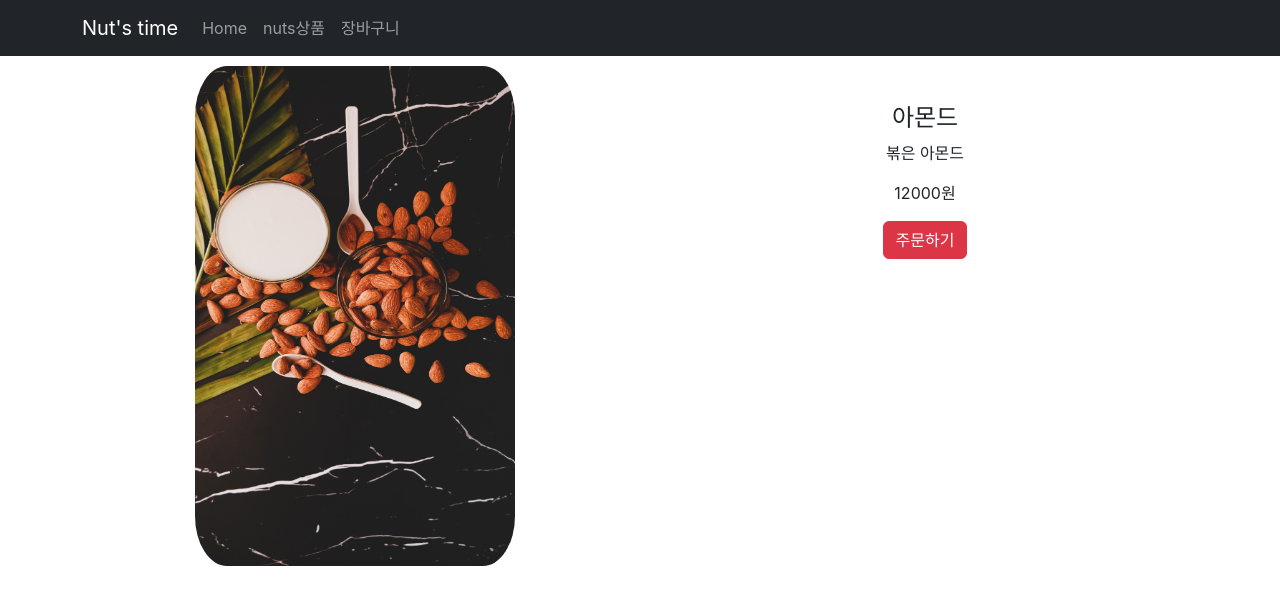
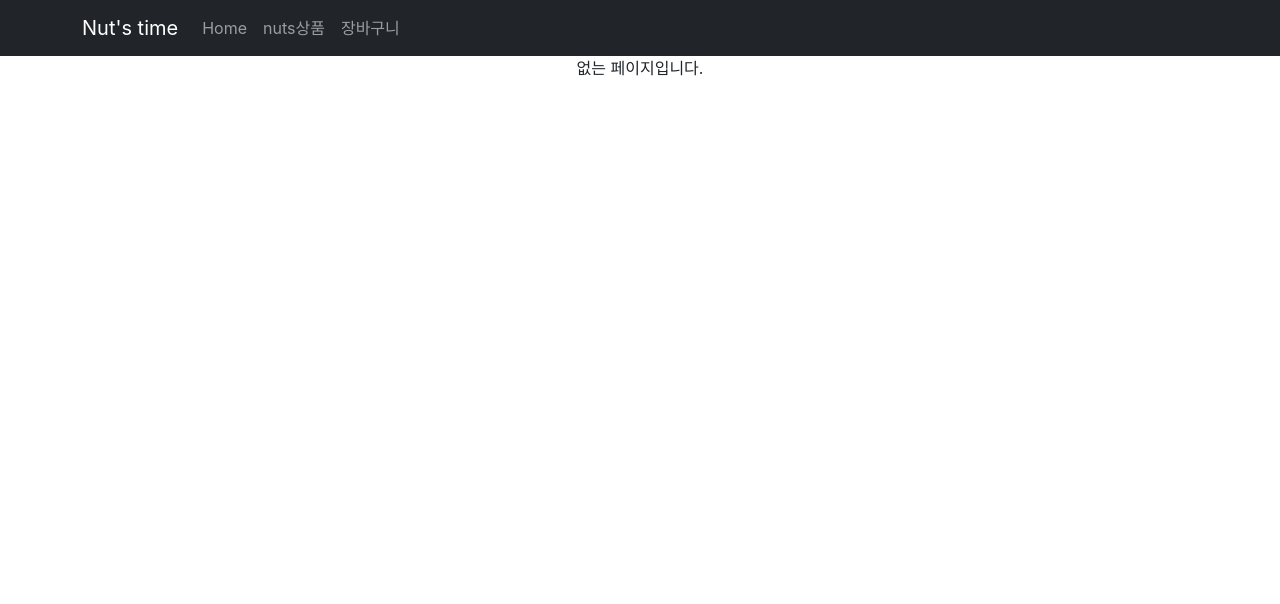
Before and after one commit to sunny8bee/shop, a React (Create React App) app: page /detail in a window 1280 px wide. Shown: the top 604 px of the page. Built offline with nearby package versions, Linux system fonts and the light colour scheme.

Commit message:
Add Prams

```diff
--- a/src/App.js
+++ b/src/App.js
@@ -62,13 +62,6 @@ function App() {
               ></div>
               <div className="container">
                 <div className="row">
-                  {/* Card 컴포넌트 활용법 */}
-                  {/*
-              <Card nuts={nuts[0]} i={1} />
-              <Card nuts={nuts[1]} i={2} />
-              <Card nuts={nuts[2]} i={3} />
-               */}
-
                   {/* map 반복문쓰기 */}
                   {nuts.map((a, i) => {
                     return <Card nuts={nuts[i]} i={i}></Card>;
@@ -81,8 +74,10 @@ function App() {
 
         <Route
           //✅상세페이지 = 상품페이지
-          path="/detail"
-          element={<Detail />}
+          //파라미터
+          path="/detail/:id"
+          element={<Detail nuts={nuts} />} //data 불러오기위해서 nuts={nuts}
+          //Detail.js 로 이동해서 props 적용
         />
 
         <Route
--- a/src/pages/Detail.js
+++ b/src/pages/Detail.js
@@ -1,17 +1,34 @@
-import nuts1 from "/Users/sungyumi/Desktop/리액트배우는중/shop/src/img/nuts1.jpg";
-function Detail() {
+// import nutsImg from "/Users/sungyumi/Desktop/리액트배우는중/shop/src/img/nuts";
+import React from "react";
+import { useParams } from "react-router-dom";
+
+function Detail(props) {
+  let { id } = useParams();
+  let findProduct = props.nuts.find(function (x) {
+    return x.id == id;
+  });
+
   return (
     <div className="container">
       <div className="row">
         <div className="col-md-6">
           {/* <img src={require("./img/nuts1")} alt="nuts1" width="100%" /> */}
           {/* <link rel="img" href={img1} /> */}
-          <img src={nuts1} />
+          {/* <img src={nuts1} /> */}
+          {/* <img src={nutsImg + nuts(id + 1) + ".jpg"} width="100%" /> */}
+          <img
+            className="img"
+            src={require("/Users/sungyumi/Desktop/리액트배우는중/shop/src/img/nuts" +
+              (Number(findProduct.id) + 1) +
+              ".jpg")}
+          />
         </div>
-        <div className="col-md-6">
-          <h4 className="pt-5">아몬드</h4>
-          <p>볶은 아몬드</p>
-          <p>12000원</p>
+        <div className="col-md-6 mt-4">
+          {/* props 준 다음 data.js를 쓸 수 있게
+          {props.nuts[0].title,content,price} 넣어주기  */}
+          <h4 className="pt-5">{findProduct.title}</h4>
+          <p>{findProduct.content}</p>
+          <p>{findProduct.price}</p>
           <button className="btn btn-danger">주문하기</button>
         </div>
       </div>
```
